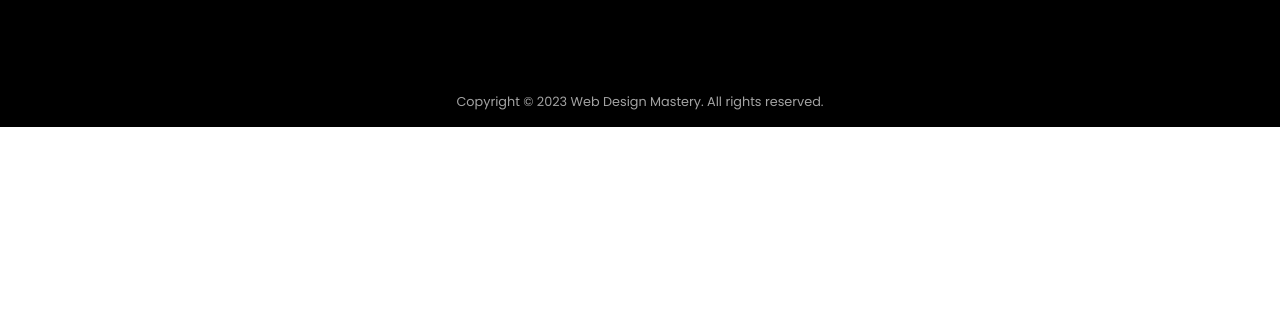
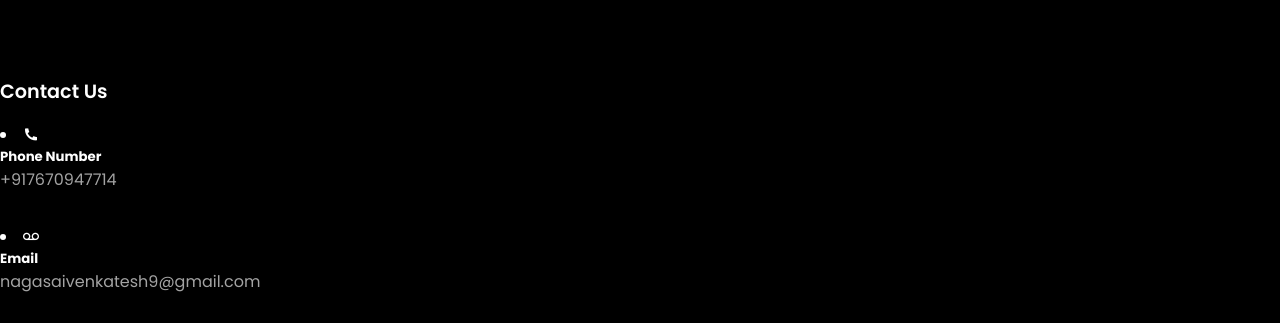
Before and after one commit to Nagasai1525/PRODIGY_WD_01, a plain HTML site: page index.html in a window 1280 px wide. Shown: the part 4534-4857 px from the top of the page. Before the commit the page ends 4661 px from the top, so only its background shows below. Drawn offline with nearby package versions, Linux system fonts and the light colour scheme.

Commit message:
Update index.html

```diff
--- a/index.html
+++ b/index.html
@@ -334,8 +334,25 @@
           </div>
         </div>
       </div>
+      <div class="footer__col">
+          <h4>Contact Us</h4>
+          <div class="footer__links">
+            <li>
+              <span><i class="ri-phone-fill"></i></span>
+              <div>
+                <h5>Phone Number</h5>
+                <p>+917670947714</p>
+              </div>
+            </li>
+            <li>
+              <span><i class="ri-record-mail-line"></i></span>
+              <div>
+                <h5>Email</h5>
+                <p>nagasaivenkatesh9@gmail.com</p>
+              </div>
+               </li>
+            <li>
       <div class="footer__bar">
-        Copyright © 2023 Web Design Mastery. All rights reserved.
       </div>
     </footer>
 
```
